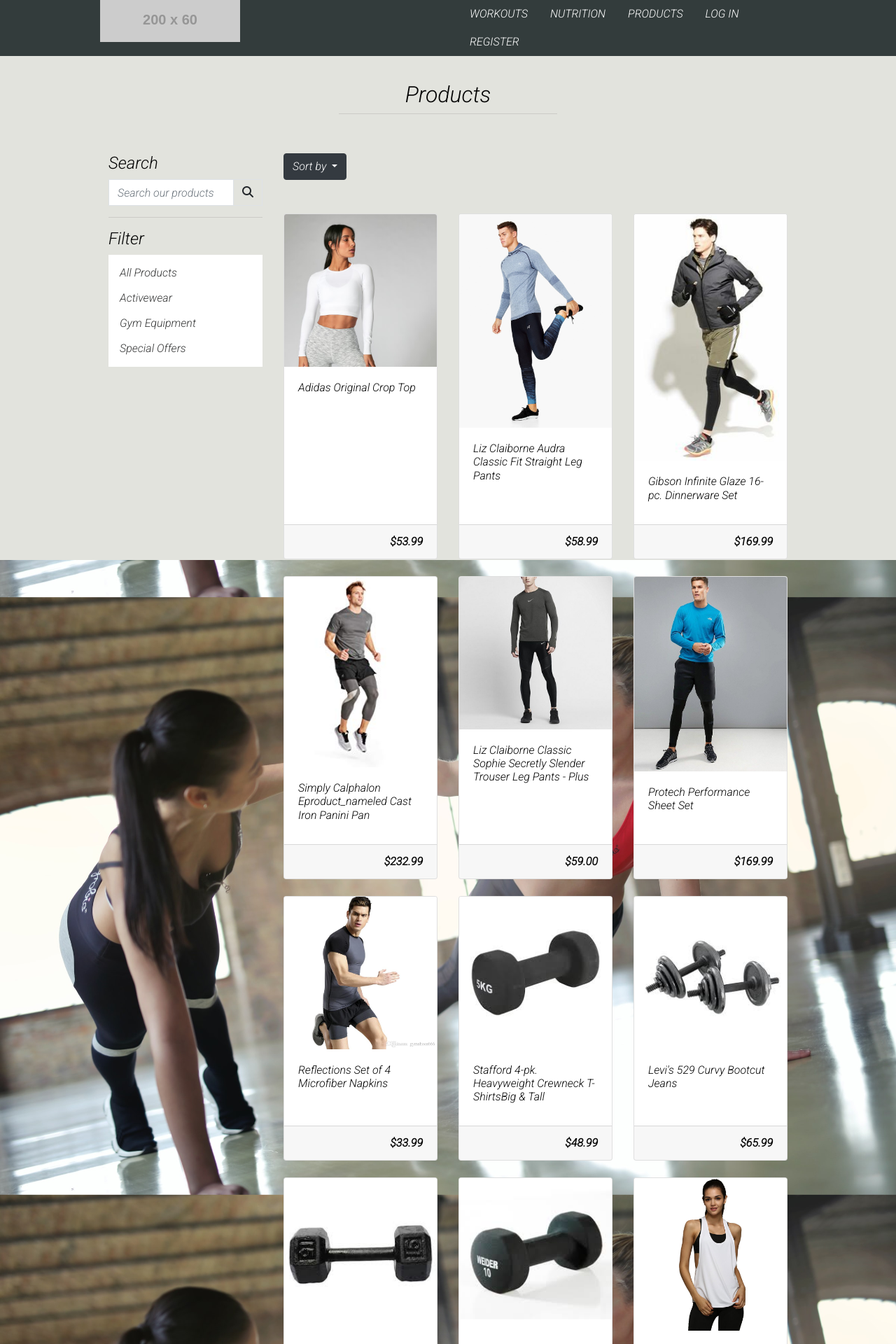
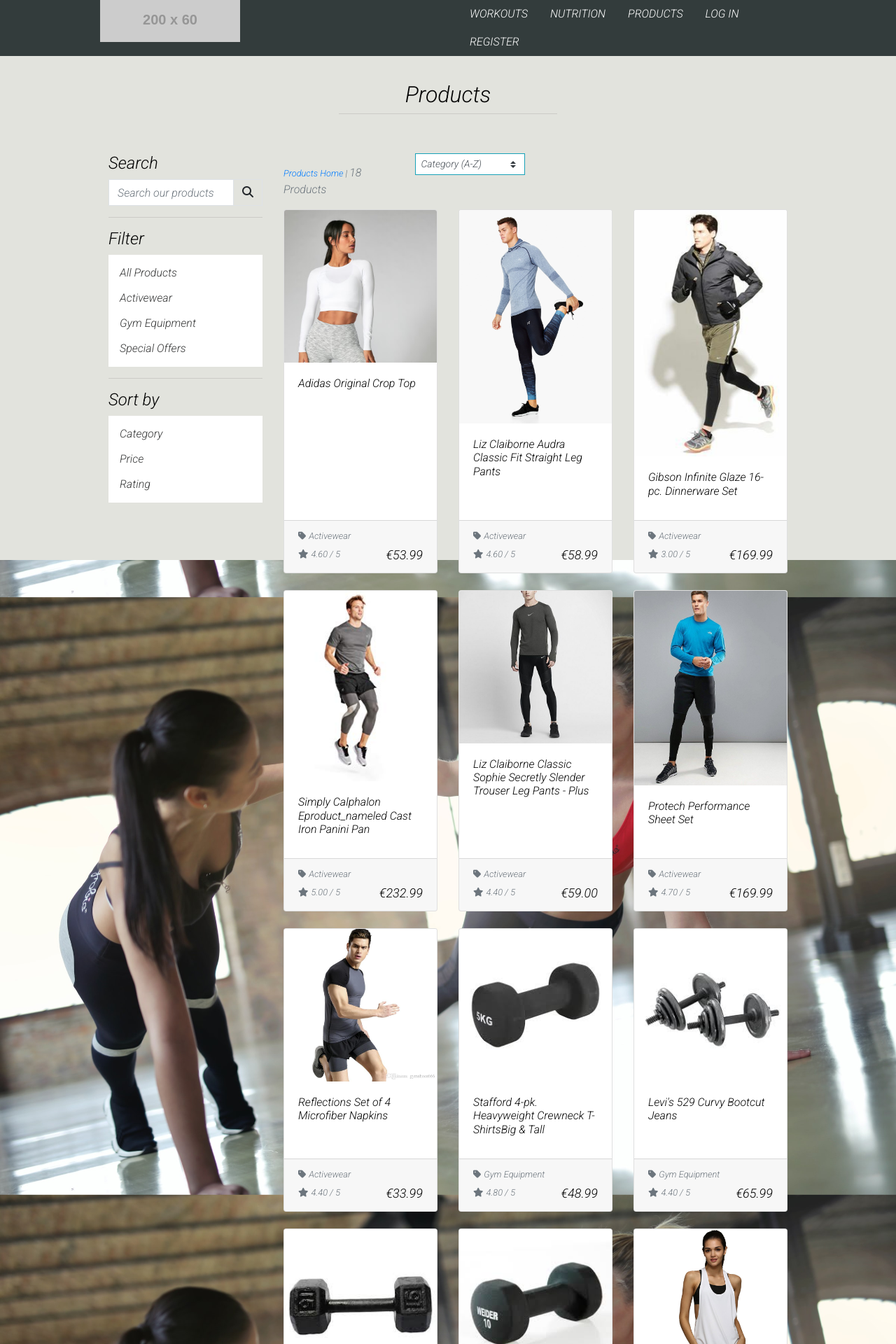
Before and after one commit to Camila-Ribeiro/Body-Balance_Milestone-Project, a Django app: a page that uses products/templates/products/products.html in a window 1280 px wide. Shown: the top 1920 px of the page at 70% size. Run offline with Django 3.2, Linux system fonts and the light colour scheme; data comes from the database, SQL or seed files in the repository; grey boxes labelled with a size stand in for pictures from a placeholder-image service; some libraries are stand-ins or nearby versions.

Commit message:
Added sorting and product counts to product page

```diff
--- a/products/templates/products/products.html
+++ b/products/templates/products/products.html
@@ -44,15 +44,36 @@
                                 <a href="{% url 'shop_products' %}?category=gym_equipment">Gym Equipment</a>
                                 <a href="{% url 'shop_products' %}?category=special_offers">Special Offers</a>
                             </div>
+                            <hr>
+                            <h4 class="mt-3"> Sort by</h4>
+                            <div class="sidenav">
+                                <a href="{% url 'shop_products' %}?sort=category&direction=asc">Category</a>
+                                <a href="{% url 'shop_products' %}?sort=price&direction=asc">Price</a>
+                                <a href="{% url 'shop_products' %}?sort=rating&direction=desc">Rating</a>
+                            </div>
                         </div>
                     <div class="col-md-9">
-                        <div class="btn-group">
-                            <button type="button" class="btn btn-dark dropdown-toggle mb-5" data-toggle="dropdown" aria-haspopup="true" aria-expanded="false">
-                              Sort by
-                            </button>
-                            <div class="dropdown-menu">
-                              <a class="dropdown-item" href="{% url 'shop_products' %}?sort=price&direction=asc">Price</a>
-                              <a class="dropdown-item" href="{% url 'shop_products' %}?sort=rating&direction=desc">Rating</a>
+                        <div class="row">
+                            <div class="col-6 col-md-3 order-md-first">
+                                <p class="text-muted mt-3 text-center text-md-left">
+                                    {% if search_term or selected_categories or selected_sorting != 'None_None' %}
+                                        <span class="small"><a href="{% url 'shop_products' %}">Products Home</a> | </span>
+                                    {% endif %}
+                                    {{ products|length }} Products{% if search_term %} found for <strong>"{{ search_term }}"</strong>{% endif %}
+                                </p>
+                            </div>
+                            <div class="sort-select-wrapper col-6 col-md-3 w-50">
+                                <select id="sort-selector" class="custom-select custom-select-sm rounded-0 border border-{% if selected_sorting != 'None_None' %}info{% else %}black{% endif %}">
+                                    <option value="reset" {% if selected_sorting == 'None_None' %}selected{% endif %}>Sort by...</option>
+                                    <option value="price_asc" {% if selected_sorting == 'price_asc' %}selected{% endif %}>Price (low to high)</option>
+                                    <option value="price_desc" {% if selected_sorting == 'price_desc' %}selected{% endif %}>Price (high to low)</option>
+                                    <option value="rating_asc" {% if selected_sorting == 'rating_asc' %}selected{% endif %}>Rating (low to high)</option>
+                                    <option value="rating_desc" {% if selected_sorting == 'rating_desc' %}selected{% endif %}>Rating (high to low)</option>
+                                    <option value="name_asc" {% if selected_sorting == 'name_asc' %}selected{% endif %}>Name (A-Z)</option>
+                                    <option value="name_desc" {% if selected_sorting == 'name_desc' %}selected{% endif %}>Name (Z-A)</option>
+                                    <option value="category_asc" {% if selected_sorting == 'category_asc' %}selected{% endif %}>Category (A-Z)</option>
+                                    <option value="category_desc" {% if selected_sorting == 'category_desc' %}selected{% endif %}>Category (Z-A)</option>
+                                </select>
                             </div>
                         </div>
                         <div class="row">
@@ -72,9 +93,19 @@
                                             <h6 class="card-title">{{ product.product_name }}</h6>
                                         </div>
                                         <div class="card-footer">
+                                            {% if product.category %}
+                                            <p class="small mt-0 mb-1">
+                                                <a class="text-muted" href="{% url 'shop_products' %}?category={{ product.category.category_name }}">
+                                                    <i class="fas fa-tag mr-1"></i>{{ product.category.category_friendly_name }}
+                                                </a>
+                                            </p>
+                                            {% endif %}
                                             <div class="row">
                                                 <div class="col">
-                                                    <p class="mb-0 text-right font-weight-bold">${{ product.price }}</p>
+                                                    <small class="text-muted"><i class="fas fa-star mr-1"></i>{{ product.rating }} / 5</small>
+                                                </div>
+                                                <div class="col">
+                                                    <p class="price-font mb-0 text-right">€{{ product.price }}</p>
                                                 </div>
                                             </div>
                                         </div>
--- a/products/views.py
+++ b/products/views.py
@@ -22,7 +22,8 @@
             if sort_key == 'name':
                 sort_key = 'lower_name'
                 shop_products = shop_products.annotate(lower_name=Lower('name'))
-
+            if sort_key == 'category':
+                sort_key = 'category__category_name'
             if 'direction' in request.GET:
                 direction = request.GET['direction']
                 if direction == 'desc':
--- a/static/css/base.css
+++ b/static/css/base.css
@@ -67,6 +67,10 @@
 
 }
 
+.price-font{
+    font-size: 1.125rem;
+}
+
 
 
 /* ---------------------------------- Product Detail */
```
Also changed, not shown: products/templates/products/product_detail.html (+18 -5 lines).
